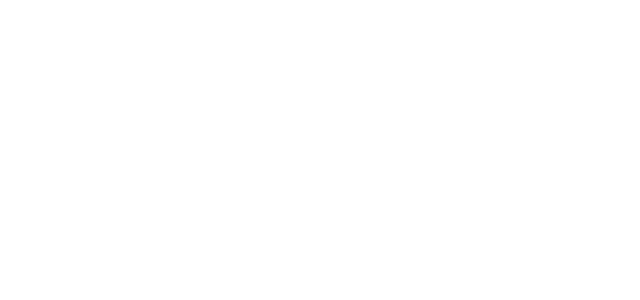
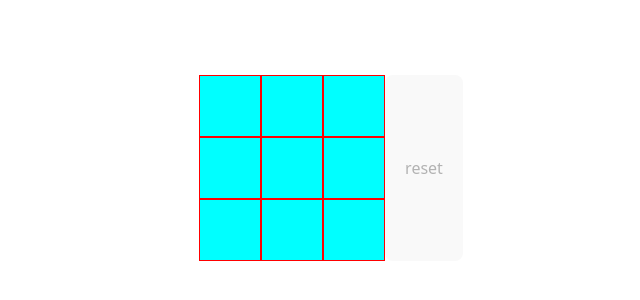
Before and after one commit to mkareshky/react-samples, a React (Vite) app: page /tic-tac-toe in a window 1280 px wide. Before the commit this address had no page. Shown: the part 232-532 px from the top of the page, without its empty margins (309-949 px from the left). Built offline with nearby package versions, Linux system fonts and the light colour scheme.

Commit message:
feat: tic tac toe

```diff
--- a/src/App.tsx
+++ b/src/App.tsx
@@ -21,6 +21,7 @@
 import ModalPopupPage from './pages/ModalPopup'
 import GitHubProfileFinderPage from './pages/GitHubProfileFinder'
 import SearchAutocompletePage from './pages/SearchAutocomplete'
+import TicTacToePage from './pages/TicTacToe'
 
 const App: React.FC = () => {
   return (
@@ -47,6 +48,7 @@
         <Route path='/modal-popup' element={<ModalPopupPage />} />
         <Route path='/gitHub-profile-finder' element={<GitHubProfileFinderPage />} />
         <Route path='/search-autocomplete' element={<SearchAutocompletePage />} />
+        <Route path='/tic-tac-toe' element={<TicTacToePage />} />
       </Routes>
     </Router>
   )
--- /dev/null
+++ b/src/components/tic_tac_toe/index.tsx
@@ -0,0 +1,64 @@
+import { useState } from "react";
+import './styles.css';
+
+const TicTacToe = () => {
+
+    const [xState, setXState] = useState(true);
+    const [cellState, setCellState] = useState<string[]>(Array(9).fill(''));
+    const onClickHandler = (cellNum: number) => {
+        const copyCellState = [...cellState];
+        if (copyCellState[cellNum] || findWinner()) return;
+        copyCellState[cellNum] = xState ? 'X' : 'O';
+        setCellState(copyCellState);
+        setXState(!xState);
+    }
+
+    const findWinner = () => {
+        const winners = [
+            [0, 1, 2],
+            [3, 4, 5],
+            [6, 7, 8],
+            [0, 3, 6],
+            [1, 4, 7],
+            [2, 5, 8],
+            [0, 4, 8],
+            [2, 4, 6]
+        ];
+
+        for (let index = 0; index < winners.length; index++) {
+            const [x, y, z] = winners[index];
+            if (cellState[x] && cellState[x] === cellState[y] && cellState[y] === cellState[z]) {
+                return cellState[x];
+            }
+
+        }
+
+    }
+
+
+
+
+    return (
+        <div className="tic-tac-toe-container">
+            <div>
+                <div className="row" onClick={() => onClickHandler(0)}>{cellState[0]}</div>
+                <div className="row" onClick={() => onClickHandler(1)}>{cellState[1]}</div>
+                <div className="row" onClick={() => onClickHandler(2)}>{cellState[2]}</div>
+            </div>
+            <div>
+                <div className="row" onClick={() => onClickHandler(3)}>{cellState[3]}</div>
+                <div className="row" onClick={() => onClickHandler(4)}>{cellState[4]}</div>
+                <div className="row" onClick={() => onClickHandler(5)}>{cellState[5]}</div>
+            </div>
+            <div>
+                <div className="row" onClick={() => onClickHandler(6)}>{cellState[6]}</div>
+                <div className="row" onClick={() => onClickHandler(7)}>{cellState[7]}</div>
+                <div className="row" onClick={() => onClickHandler(8)}>{cellState[8]}</div>
+            </div>
+            <div>{findWinner() ? `winner is ${findWinner()}` : ''}</div>
+            <button disabled={!findWinner()} onClick={() => setCellState([])}> reset</button>
+        </div>
+    );
+}
+
+export default TicTacToe;
--- /dev/null
+++ b/src/components/tic_tac_toe/styles.css
@@ -0,0 +1,13 @@
+.tic-tac-toe-container {
+    display: flex;
+    flex-direction: row;
+}
+
+.row {
+    border: 1px red solid;
+    padding: 20px 20px;
+    background-color: aqua;
+    height: 20px;
+    width: 20px;
+    cursor: pointer;
+}
--- a/src/pages/Home/index.tsx
+++ b/src/pages/Home/index.tsx
@@ -116,7 +116,9 @@
           <br />
           <Link to="/gitHub-profile-finder">Go to GitHub Profile Finder Page</Link>
           <br />
-          <Link to="/search-autocomplete">Go to Search AutocompletePage Page</Link>
+          <Link to="/search-autocomplete">Go to Search Autocomplete Page</Link>
+          <br />
+          <Link to="/tic-tac-toe">Go to Tic Tac Toe Page</Link>
           <br />
           <br />
         </div>
--- /dev/null
+++ b/src/pages/TicTacToe/index.tsx
@@ -0,0 +1,7 @@
+import TicTacToe from "../../components/tic_tac_toe";
+
+const TicTacToePage = () => {
+    return <TicTacToe />;
+}
+
+export default TicTacToePage;
```
